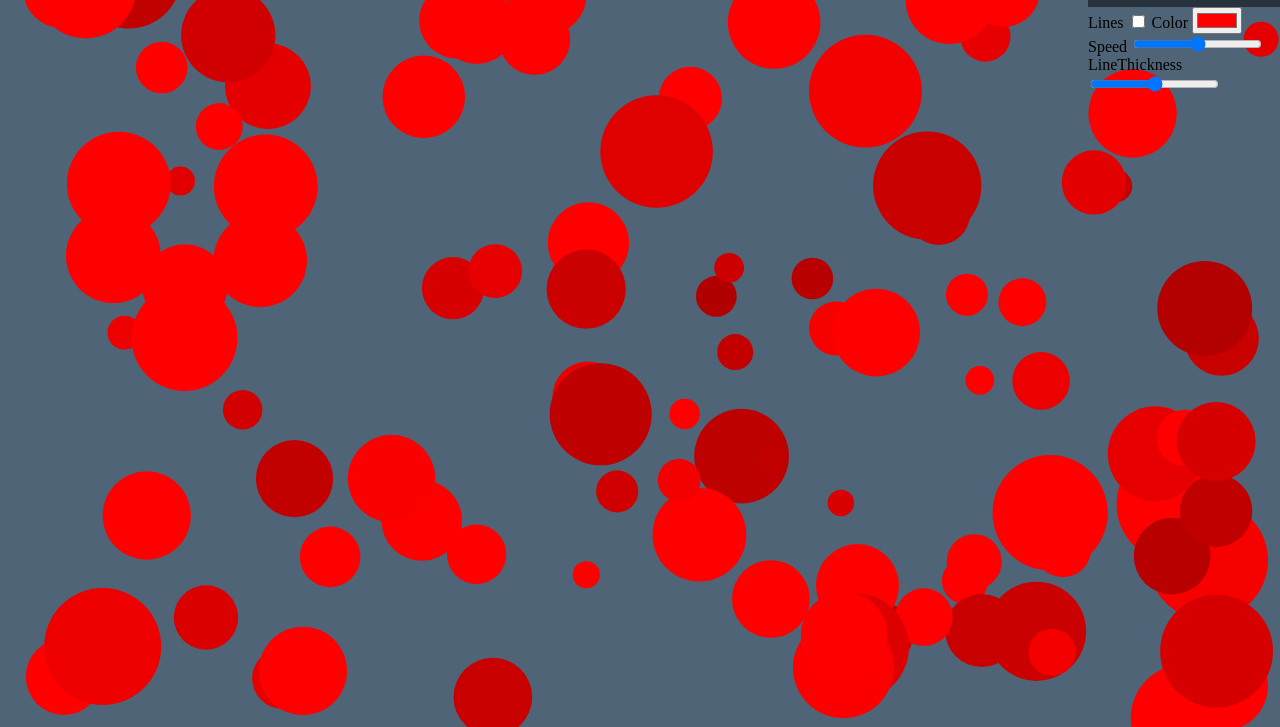
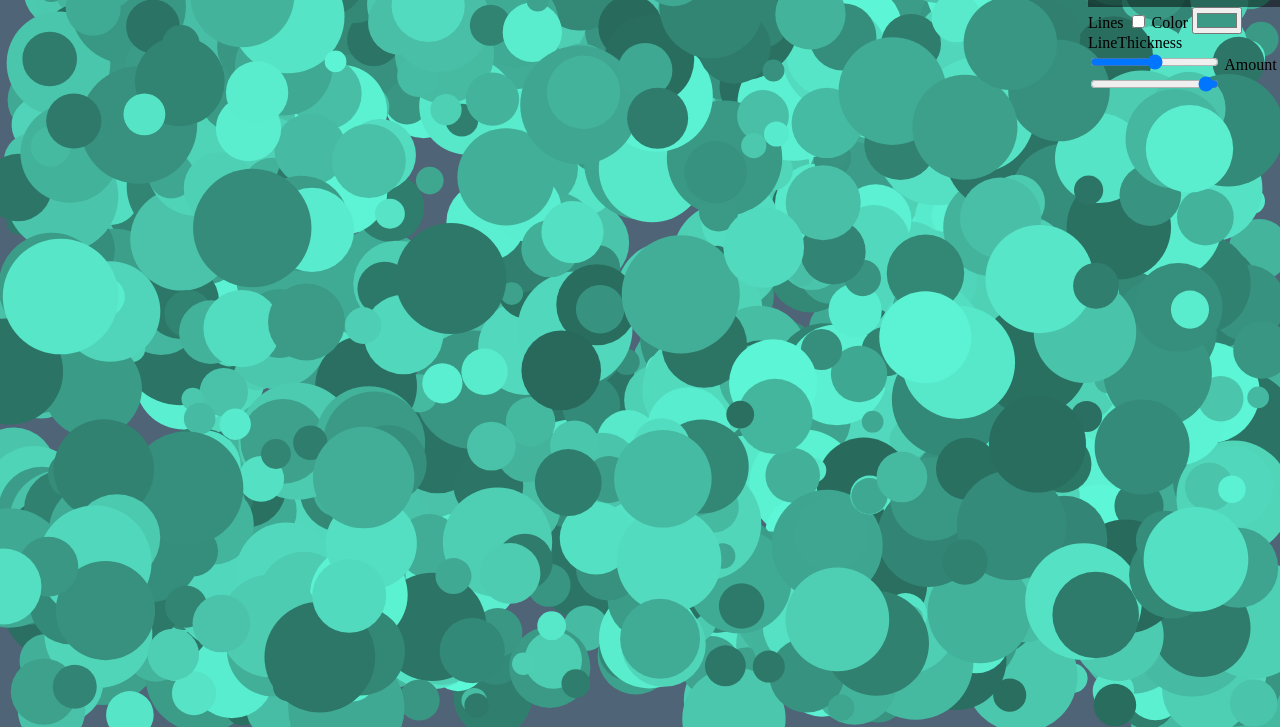
Before and after one commit to DEPSTRCZ/School-Stuff, a plain HTML site: page WEB/Diorama/index.html in a window 1280 px wide. Shown: the part 73-800 px from the top of the page. Drawn offline with Linux system fonts and the light colour scheme.

Commit message:
almost donme

```diff
--- a/WEB/Diorama/index.html
+++ b/WEB/Diorama/index.html
@@ -27,26 +27,31 @@
         background: rgba(0,0,0,0.5);
         z-index: 100;
       }
+    .reversed-slider {
+        direction: rtl;
+    }
     </style>
   </head>
   <body>
     <canvas id="cnvs"></canvas>
     <div class="settings-card">
         <h1>Settings</h1>
+
         <label for="lines">Lines</label>
         <input type="checkbox" id="lines" name="lines" value="lines">
         <label for="color">Color</label>
-        <input type="color" id="color" name="color" value="#ff0000">
-        <label for="speed">Speed</label>
-        <input type="range" id="speed" name="speed" min="0" max="10" value="5">
+        <input type="color" id="color" name="color" value="#3a9a86">
         <label for="lt">LineThickness</label>
         <input type="range" id="lt" name="lt" min="0" max="10" value="5">
+        <label for="amount">Amount</label>
+        <input type="range" id="amount" min="500" max="10000" value="900" class="reversed-slider">
+
     </div>
     <script>
         const canvas = document.getElementById("cnvs")
         const ctx = canvas.getContext("2d")
         let cursor = {x: 0, y: 0, radius: 50}
-        let color = "#ff0000"
+        let color = "#3a9a86"
 
         const maxRadius = 50
         const minRadius = 10
@@ -57,7 +62,7 @@
         let LineThickness = 0
         let lines = false
 
-        let dropCount = 0
+        let dropsCount = 900
         let drops = []
 
         canvas.addEventListener("mousemove", (mouse) => {
@@ -73,11 +78,16 @@
             color = e.target.value
             resizeCanvas()
         })
+        document.getElementById("amount").addEventListener("change", (e) => {
+            dropsCount = e.target.value
+            resizeCanvas()
+        })
 
         function createRandomShade(hexColor) {
             const [r, g, b] = hexColor.match(/\w{2}/g).map(hex => parseInt(hex, 16));
+            // Split hex into sectors by 2 chars and convert to decimal r, g, b
 
-            const baseBrightnessFactor = Math.random() * 0.6 - 0.3; // Small base adjustment
+            const baseBrightnessFactor = Math.random() * 0.9 - 0.3;
 
             // Generate slight variation for each instance
             const instanceVariation = Math.random() * 0.05 - 0.025;
@@ -85,9 +95,9 @@
             const adjustedR = Math.round(Math.max(0, Math.min(255, r + (r * (baseBrightnessFactor + instanceVariation)))));
             const adjustedG = Math.round(Math.max(0, Math.min(255, g + (g * (baseBrightnessFactor + instanceVariation)))));
             const adjustedB = Math.round(Math.max(0, Math.min(255, b + (b * (baseBrightnessFactor + instanceVariation)))));
-
+            console.log(adjustedR, adjustedG, adjustedB)
             const shadeHex = `#${adjustedR.toString(16).padStart(2, '0')}${adjustedG.toString(16).padStart(2, '0')}${adjustedB.toString(16).padStart(2, '0')}`;
-
+            console.log(shadeHex)
             return shadeHex;
         }
 
@@ -119,27 +129,11 @@
                 ctx.fill()
                 ctx.closePath()
 
-
-
                 if (cursor.x && cursor.y) {
                     ctx.beginPath()
                     ctx.arc(cursor.x, cursor.y, cursor.radius, 0, 2 * Math.PI, false)
-                    ctx.fillStyle = `rgb(220,120,200,0.009)`
-                    ctx.fill()
                     ctx.closePath()
-
-                    ctx.font = "15px Arial"; // Adjust font size and family as needed
-                    ctx.fillStyle = "white"; // Adjust text color as needed
-                    ctx.textAlign = "center";
-                    ctx.textBaseline = "middle";
                 }
-
-
-
-                ctx.font = "15px Arial"; // Adjust font size and family as needed
-                ctx.fillStyle = "white"; // Adjust text color as needed
-                ctx.textAlign = "center";
-                ctx.textBaseline = "middle";
             }
             drawLine(ctx) {
                 ctx.beginPath()
@@ -165,7 +159,7 @@
         function resizeCanvas() {
             canvas.width = window.innerWidth
             canvas.height = window.innerHeight
-            dropCount = Math.round((canvas.width * canvas.height) / 10000 )
+            dropCount = Math.round((canvas.width * canvas.height) / dropsCount )
             drops = []
             for (let i = 0; i < dropCount; i++) {
             drops.push(new Drop())
@@ -187,7 +181,7 @@
                     const rSum = cursor.radius + ball.radius;
                     const ratio = rSum / (rSum - collision[1]); // (poměr zvětšení) nevím překald lol
                     const target_deltax = ratio * (ball.x - cursor.x); // násobíme poměrem velikosti  na cil x
-                     const target_deltay = ratio * (ball.y - cursor.y); // násobíme poměrem velikosti  na cil y
+                    const target_deltay = ratio * (ball.y - cursor.y); // násobíme poměrem velikosti  na cil y
                     ball.x = target_deltax + cursor.x;
                     ball.y = target_deltay + cursor.y;
 
```
